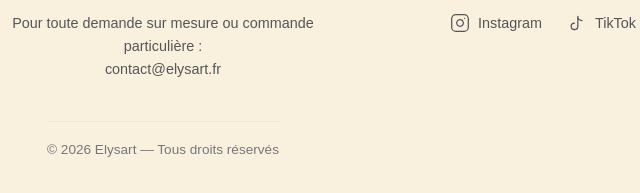
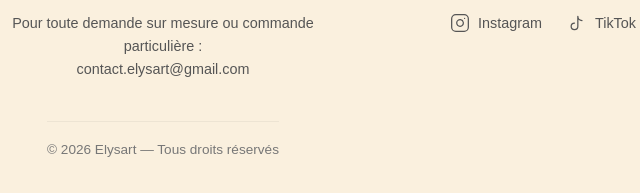
Before and after one commit to Murrrnal/elysart, a plain HTML site: page index.html in a window 1280 px wide. Shown: the part 3492-3685 px from the top of the page, 477-1117 px from the left. Drawn offline with Linux system fonts and the light colour scheme.

Commit message:
Add files via upload

```diff
--- a/index.html
+++ b/index.html
@@ -244,7 +244,7 @@
             <div id="contact" class="footer-section">
                 <h3>Contact</h3>
                 <p>Pour toute demande sur mesure ou commande particulière :</p>
-                <p><a href="mailto:contact@elysart.fr">contact@elysart.fr</a></p>
+                <p><a href="mailto:contact@elysart.fr">contact.elysart@gmail.com</a></p>
             </div>
 
             <div class="footer-section">
```
